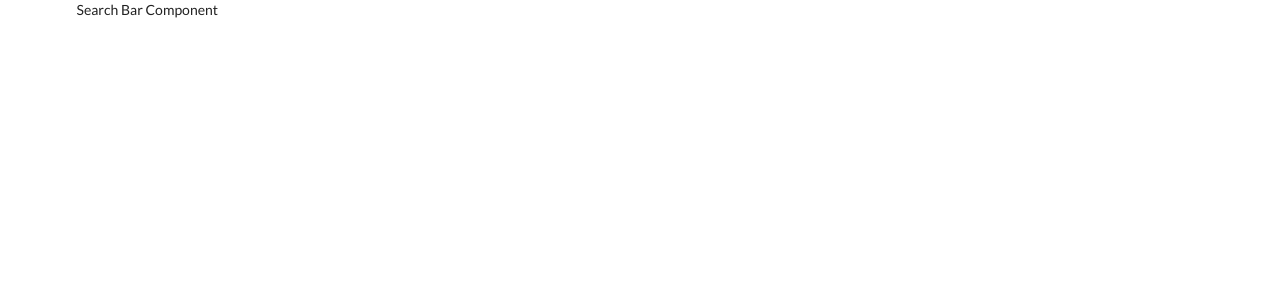
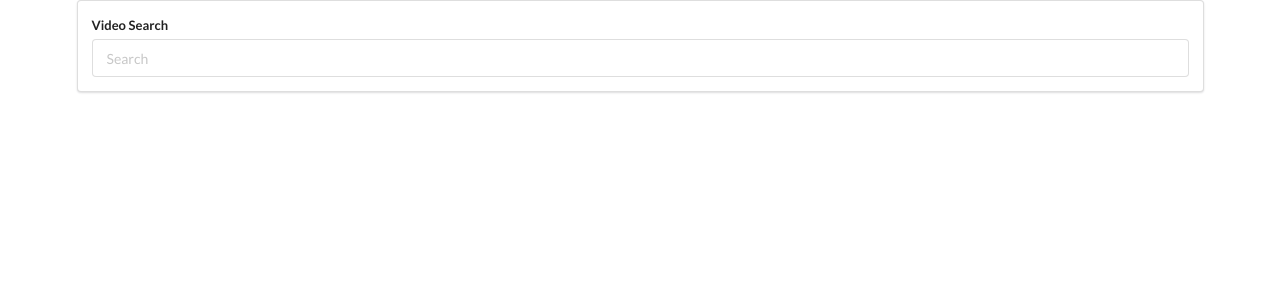
Before and after one commit to sunil10790/react-youtube, a React (Create React App) app: page / in a window 1280 px wide. Shown: the top 300 px of the page. Built offline with nearby package versions, Linux system fonts and the light colour scheme.

Commit message:
Add Input

```diff
--- a/src/components/SearchBar.js
+++ b/src/components/SearchBar.js
@@ -2,7 +2,16 @@ import React from "react";
 
 class SearchBar extends React.Component {
   render() {
-    return <div>Search Bar Component</div>;
+    return (
+      <div className="search-bar ui segment">
+        <form class="ui form">
+          <div class="field">
+            <label>Video Search</label>
+            <input type="text" name="video-search" placeholder="Search" />
+          </div>
+        </form>
+      </div>
+    );
   }
 }
 
```
